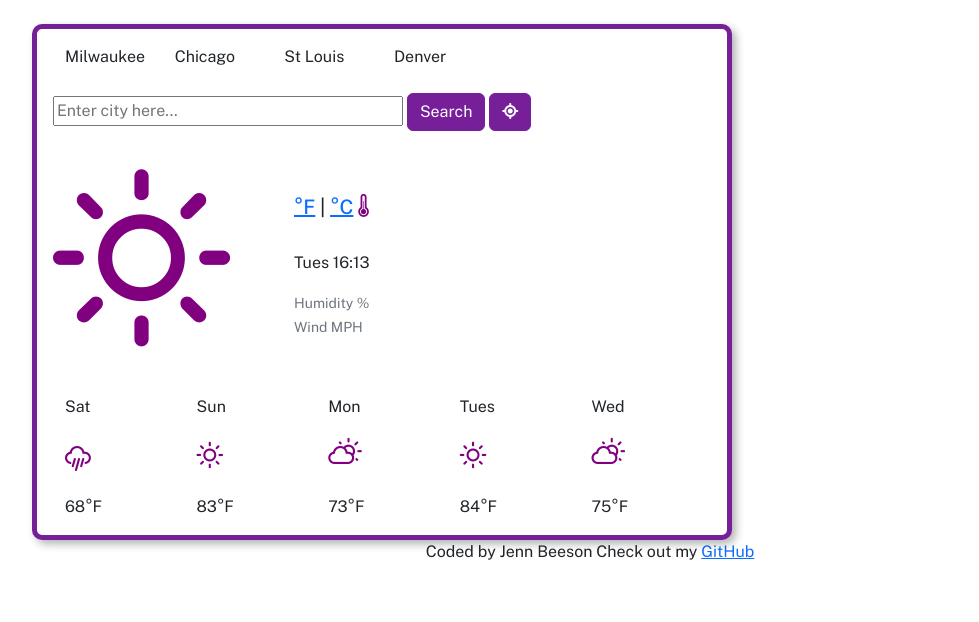
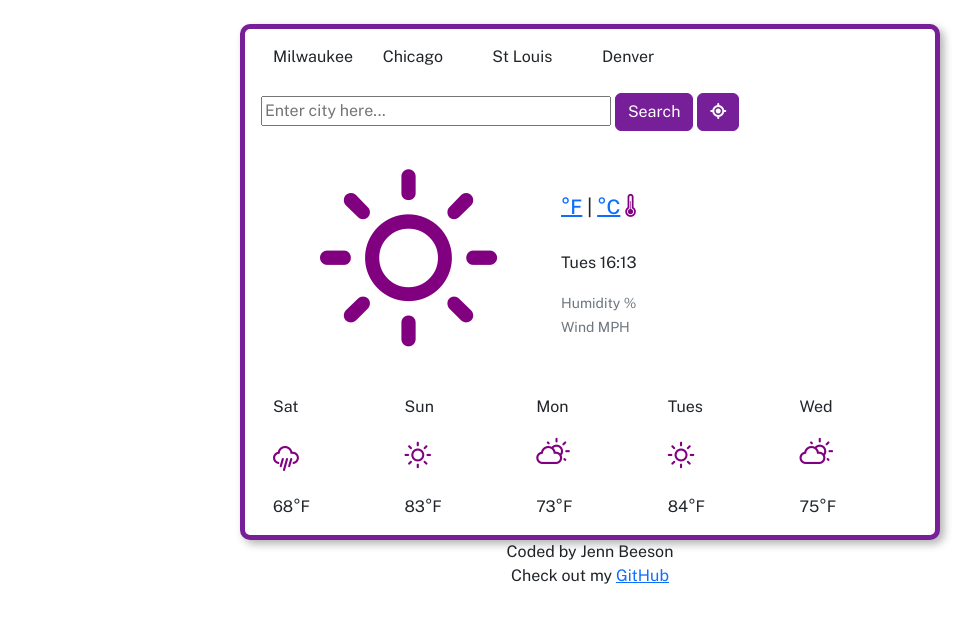
Before and after one commit to jennifuhrose/my-weather-project, a website built with Parcel: page index.html in a window 1280 px wide. Shown: the whole page, without its empty margins (50-1029 px from the left). Built offline with nearby package versions, Linux system fonts and the light colour scheme; no server answers.

Commit message:
Fixed margin on .card on styles.css and placed a missing br tag on index.html

```diff
--- a/index.html
+++ b/index.html
@@ -114,7 +114,7 @@
 						</div>
 					</div>
 				</div>
-				<p class="signature">Coded by Jenn Beeson
+				<p class="signature">Coded by Jenn Beeson<br />
                     Check out my <a href="https://github.com/jennifuhrose">GitHub</a>
                 </p>
 
--- a/src/css/styles.css
+++ b/src/css/styles.css
@@ -3,6 +3,7 @@ body {
 }
 .card {
   display: block;
+  margin: 0 auto;
   width: 700px;
   border-width: 5px;
   border-color: rgb(119, 31, 153);
```
